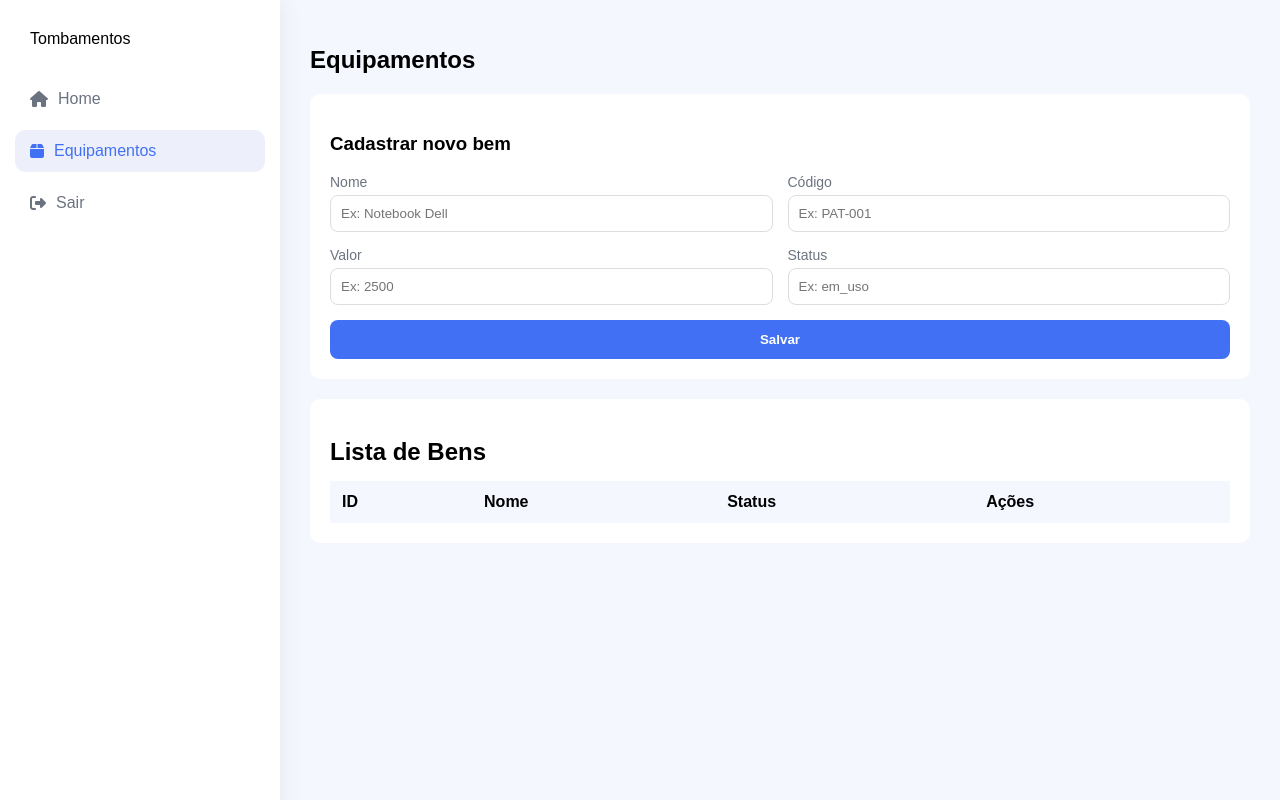
After one commit to Clids-dev/api_sistema_tombamentos, a FastAPI app: template templates/bens.html in a window 1280 px wide. The commit adds this page. Run offline with FastAPI, Linux system fonts and the light colour scheme; the template is opened without the code that fills it, so the values that code supplies are empty.

Commit message:
Equipamentos implemented

```diff
--- a/api/routes/login_route.py
+++ b/api/routes/login_route.py
@@ -35,5 +35,8 @@ def login(
             "erro": "Login inválido"
         })
     response = RedirectResponse(url="/index", status_code=302)
+
     response.set_cookie(key="username", value=user[1])
+    response.set_cookie(key="tipo", value=user[3])
+
     return response
--- a/main.py
+++ b/main.py
@@ -2,7 +2,7 @@
 from fastapi import FastAPI
 from fastapi.staticfiles import StaticFiles
 
-from api.routes import categoria_route, bem_route, responsavel_routes, setor_routes, movimentacao_routes, login_route, \
+from api.routes import bensView_route, categoria_route, bem_route, responsavel_routes, setor_routes, movimentacao_routes, login_route, \
     index_route
 
 app = FastAPI()
@@ -11,12 +11,14 @@ app.mount("/static", StaticFiles(directory="static"), name="static")
 
 app.include_router(login_route.router)
 app.include_router(index_route.router)
+app.include_router(bensView_route.router)
 app.include_router(bem_route.router)
 app.include_router(categoria_route.router)
 app.include_router(setor_routes.router)
 app.include_router(movimentacao_routes.router)
 app.include_router(responsavel_routes.router)
 
+
 @app.get("/")
 async def read_root():
     return {"Hello": "World"}
--- a/static/css/style.css
+++ b/static/css/style.css
@@ -241,3 +241,78 @@ table th {
 table tr:not(:last-child) {
     border-bottom: 1px solid #eee;
 }
+
+.form-container {
+    background: white;
+    padding: 20px;
+    border-radius: 10px;
+    margin-bottom: 20px;
+}
+
+.form-grid {
+    display: grid;
+    grid-template-columns: 1fr 1fr;
+    gap: 15px;
+}
+
+.form-group {
+    display: flex;
+    flex-direction: column;
+}
+
+.form-group label {
+    font-size: 14px;
+    color: #6c7380;
+    margin-bottom: 5px;
+}
+
+.form-group input {
+    padding: 10px;
+    border-radius: 8px;
+    border: 1px solid #ddd;
+    transition: 0.2s;
+}
+
+.form-group input:focus {
+    border-color: #4270f4;
+    outline: none;
+    box-shadow: 0 0 5px rgba(66, 112, 244, 0.3);
+}
+
+.btn-primary {
+    grid-column: span 2;
+    padding: 12px;
+    background-color: #4270f4;
+    color: white;
+    border: none;
+    border-radius: 8px;
+    cursor: pointer;
+    font-weight: bold;
+    transition: 0.3s;
+}
+
+.btn-primary:hover {
+    background-color: #2f5be0;
+}
+
+.btn-delete {
+    background-color: #ff4d4d;
+    border: none;
+    color: white;
+    padding: 8px 10px;
+    border-radius: 6px;
+    cursor: pointer;
+    transition: 0.2s;
+}
+
+.btn-delete:hover {
+    background-color: #cc0000;
+}
+
+table td {
+    vertical-align: middle;
+}
+
+table tr:hover {
+    background-color: #f5f7ff;
+}
--- a/tabelasDados.sql
+++ b/tabelasDados.sql
@@ -89,7 +89,9 @@
     ('Servidor Dell PowerEdge', 'PAT-2024-005', 25000.00, 'em_manutencao', TRUE);
 
     INSERT INTO usuarios (username, senha, tipo)
-    VALUES ('admin', '123', 'admin');
+    VALUES ('admin', '123', 'admin'),
+    ('joao','123', 'comum');
+
 
 
 
--- /dev/null
+++ b/templates/bens.html
@@ -0,0 +1,162 @@
+<!DOCTYPE html>
+<html lang="pt-br">
+<head>
+    <meta charset="UTF-8">
+    <title>Equipamentos</title>
+
+   <link rel="stylesheet" href="/static/css/style.css">
+    <link rel="stylesheet" href="https://cdnjs.cloudflare.com/ajax/libs/font-awesome/6.4.2/css/all.min.css">
+</head>
+
+<body class="home-page">
+
+<!-- SIDEBAR -->
+<div class="sidebar">
+
+    <div class="logo">
+        <span>Tombamentos</span>
+    </div>
+
+    <div class="nav-menu">
+
+        <a href="/index">
+            <i class="fas fa-home"></i>
+            <span>Home</span>
+        </a>
+
+
+
+        <a href="/bens" class="active">
+            <i class="fas fa-box"></i>
+            <span>Equipamentos</span>
+        </a>
+
+        <a href="/login" class="logout">
+            <i class="fas fa-sign-out-alt"></i>
+            <span>Sair</span>
+        </a>
+
+    </div>
+</div>
+
+<!-- CONTEÚDO -->
+<div class="main-content">
+
+    <div class="header">
+        <h1>Equipamentos</h1>
+    </div>
+
+    <!-- FORM -->
+    <div class="form-container">
+        <h3>Cadastrar novo bem</h3>
+
+        <form onsubmit="criarBem(event)" class="form-grid">
+
+            <div class="form-group">
+                <label>Nome</label>
+                <input id="nome" placeholder="Ex: Notebook Dell">
+            </div>
+
+            <div class="form-group">
+                <label>Código</label>
+                <input id="codigo" placeholder="Ex: PAT-001">
+            </div>
+
+            <div class="form-group">
+                <label>Valor</label>
+                <input id="valor" placeholder="Ex: 2500">
+            </div>
+
+            <div class="form-group">
+                <label>Status</label>
+                <input id="status" placeholder="Ex: em_uso">
+            </div>
+
+            <button type="submit" class="btn-primary">Salvar</button>
+
+        </form>
+    </div>
+
+    <!-- TABELA -->
+    <div class="table-container">
+        <h2>Lista de Bens</h2>
+
+        <table>
+            <thead>
+                <tr>
+                    <th>ID</th>
+                    <th>Nome</th>
+                    <th>Status</th>
+                    <th>Ações</th>
+                </tr>
+            </thead>
+
+            <tbody id="tabela-bens">
+            </tbody>
+        </table>
+    </div>
+
+</div>
+
+<!-- SCRIPT -->
+<script>
+async function carregarBens() {
+    const response = await fetch("/bem/");
+    const bens = await response.json();
+
+    const tabela = document.getElementById("tabela-bens");
+    tabela.innerHTML = "";
+
+    bens.forEach(bem => {
+        tabela.innerHTML += `
+            <tr>
+                <td>${bem.id}</td>
+                <td>${bem.nome}</td>
+                <td>${bem.status}</td>
+                <td>
+                    <button class="btn-delete" onclick="deletar(${bem.id})">
+                        <i class="fas fa-trash"></i>
+                    </button>
+                </td>
+            </tr>
+        `;
+    });
+}
+
+async function deletar(id) {
+    await fetch(`/bem/${id}/`, {
+        method: "DELETE"
+    });
+
+    carregarBens();
+}
+
+async function criarBem(e) {
+    e.preventDefault();
+
+    const bem = {
+        nome: document.getElementById("nome").value,
+        codigo_tombamento: document.getElementById("codigo").value,
+        valor: parseFloat(document.getElementById("valor").value),
+        status: document.getElementById("status").value
+    };
+
+    await fetch("/bem/", {
+        method: "POST",
+        headers: {
+            "Content-Type": "application/json"
+        },
+        body: JSON.stringify(bem)
+    });
+
+    alert("Bem cadastrado com sucesso");
+
+    carregarBens();
+}
+
+
+carregarBens();
+</script>
+
+</body>
+</html>
```
Also changed, not shown: api/routes/bensView_route.py (added, +11 -0 lines), api/routes/index_route.py (+14 -7 lines), templates/index.html (+14 -18 lines).
